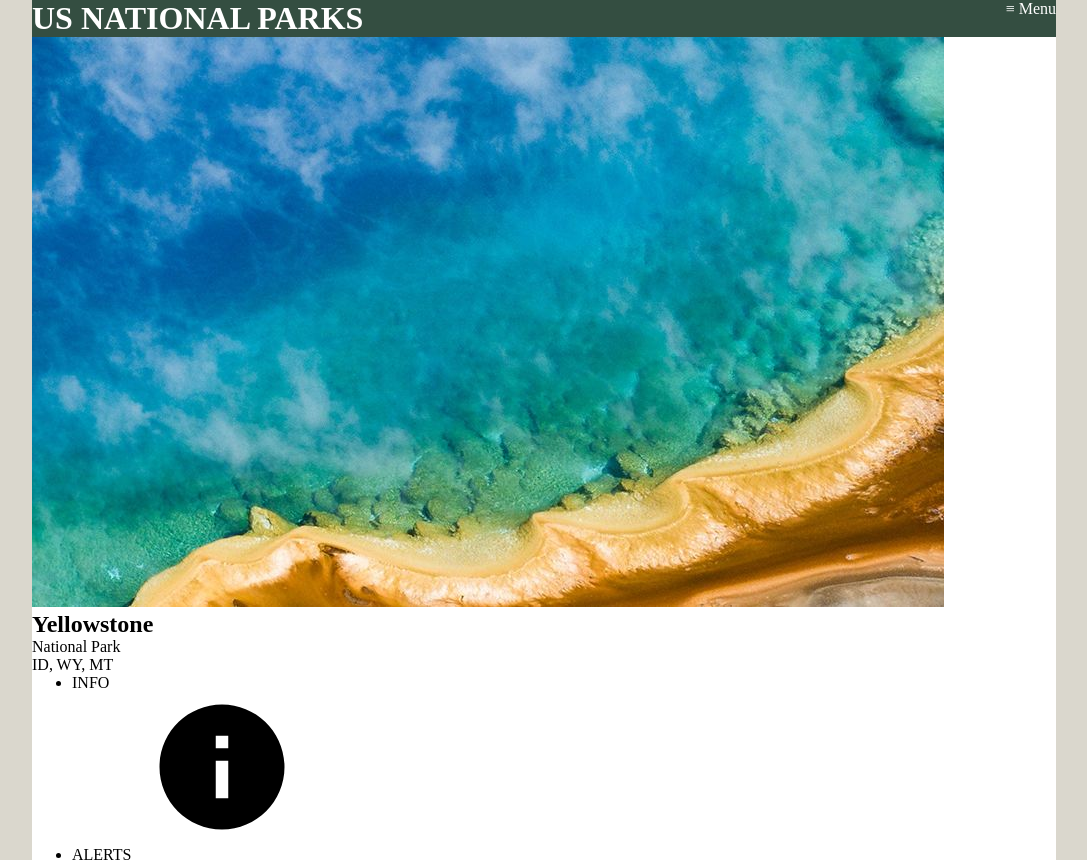
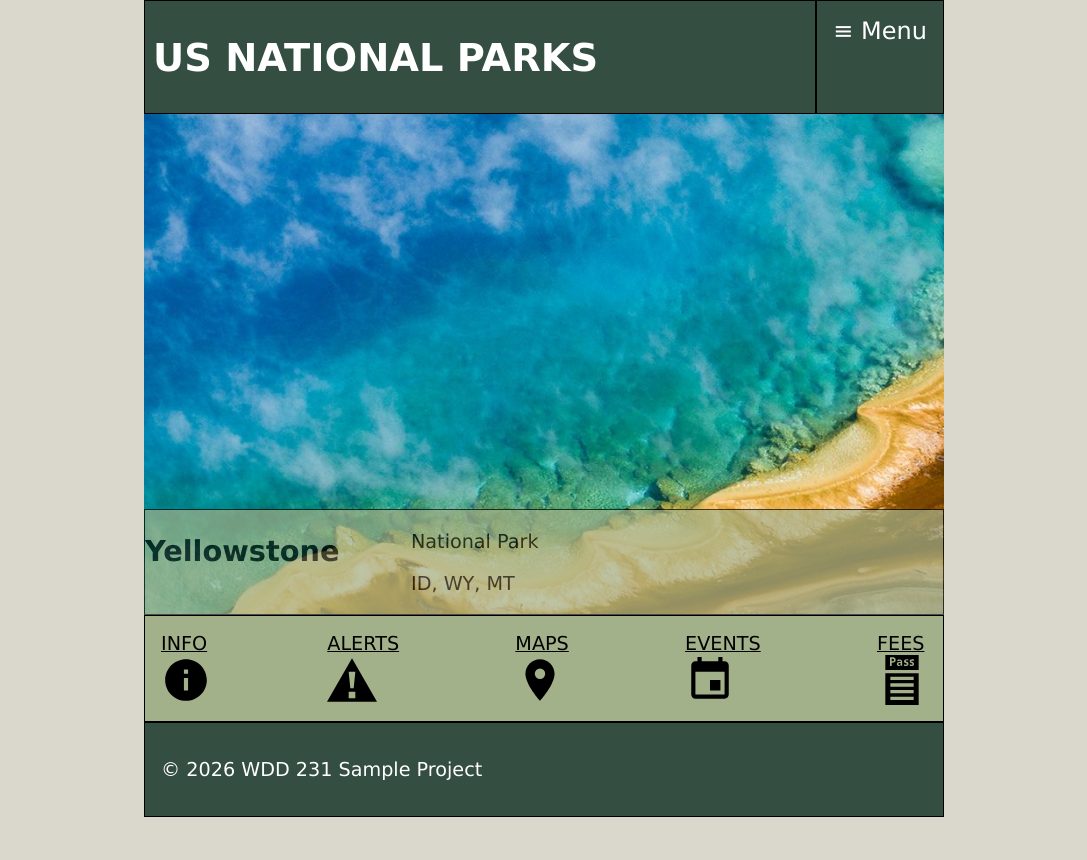
Before and after one commit to ByronMckitrick/wdd231, a website built with Vite: page src/index.html in a window 1280 px wide. Shown: the top 860 px of the page, without its empty margins (96-1183 px from the left). After the commit the page ends 817 px from the top, so only its background shows below. Built offline with nearby package versions, Linux system fonts and the light colour scheme.

Commit message:
css changes

```diff
--- a/src/css/style.css
+++ b/src/css/style.css
@@ -1,26 +1,97 @@
 :root {
-    --header-footer-color: #344e41;
-    --accent-color: #588157;
-    --background-color: #DAD7CD;
-}
-
-* {
-    margin: 0;
+  --header-color: #344e41;
+  --accent-color: #a3b18a;
+  --background-color: #dad7cd;
 }
 
 body {
-    background-color: var(--background-color);
+  font-family: Verdana, Geneva, Tahoma, sans-serif;
+  font-size: 1.2rem;
+  background-color: var(--background-color);
+  margin: 0;
 }
 
 #content {
-    max-width: 1024px;
-    background-color: white;
-    margin: 0 auto;
+  max-width: 800px;
+  margin: 0 auto;
+  background-color: white;
+  height: 100vh;
 }
 
 header {
-    display: flex;
-    justify-content: space-between;
-    background-color: var(--header-footer-color);
-    color: white;
+  display: flex;
+  justify-content: space-between;
+  border: 1px solid black;
+  background-color: var(--header-color);
+  color: white;
 }
+
+header h1 {
+  padding: 0.5rem;
+}
+
+header nav {
+  border-left: 2px solid black;
+  padding: 1rem;
+  font-size: 1.5rem;
+}
+
+#hero img {
+  width: 100%;
+}
+
+#parkInfo {
+  display: grid;
+  grid-template-columns: 1fr 2fr;
+  background-color: var(--accent-color);
+  margin-top: -110px;
+  opacity: 70%;
+  border: 1px solid black;
+}
+
+#ParkInfo h2 {
+  border-right: 2px solid black;
+  padding: 1rem;
+}
+
+#ParkInfo div {
+  padding: 1rem;
+}
+
+#parkMenu ul {
+  display: flex;
+  justify-content: space-between;
+  list-style: none;
+  margin: 1rem;
+}
+
+#parkMenu ul {
+  margin-block-start: 0;
+  margin-block-end: 0;
+  padding-inline-start: 0px;
+  margin: 1rem;
+}
+
+#parkMenu ul li svg {
+  width: 50px;
+  height: 50px;
+  display: block;
+}
+
+#parkMenu {
+  background-color: var(--accent-color);
+  border: 1px solid black;
+}
+
+#parkMenu ul li p {
+  text-decoration: underline;
+  margin-block-start: 0em;
+  margin-block-end: 0em;
+}
+
+footer {
+  padding: 1rem;
+  background-color: var(--header-color);
+  color: white;
+  border: 1px solid black;
+}
```
